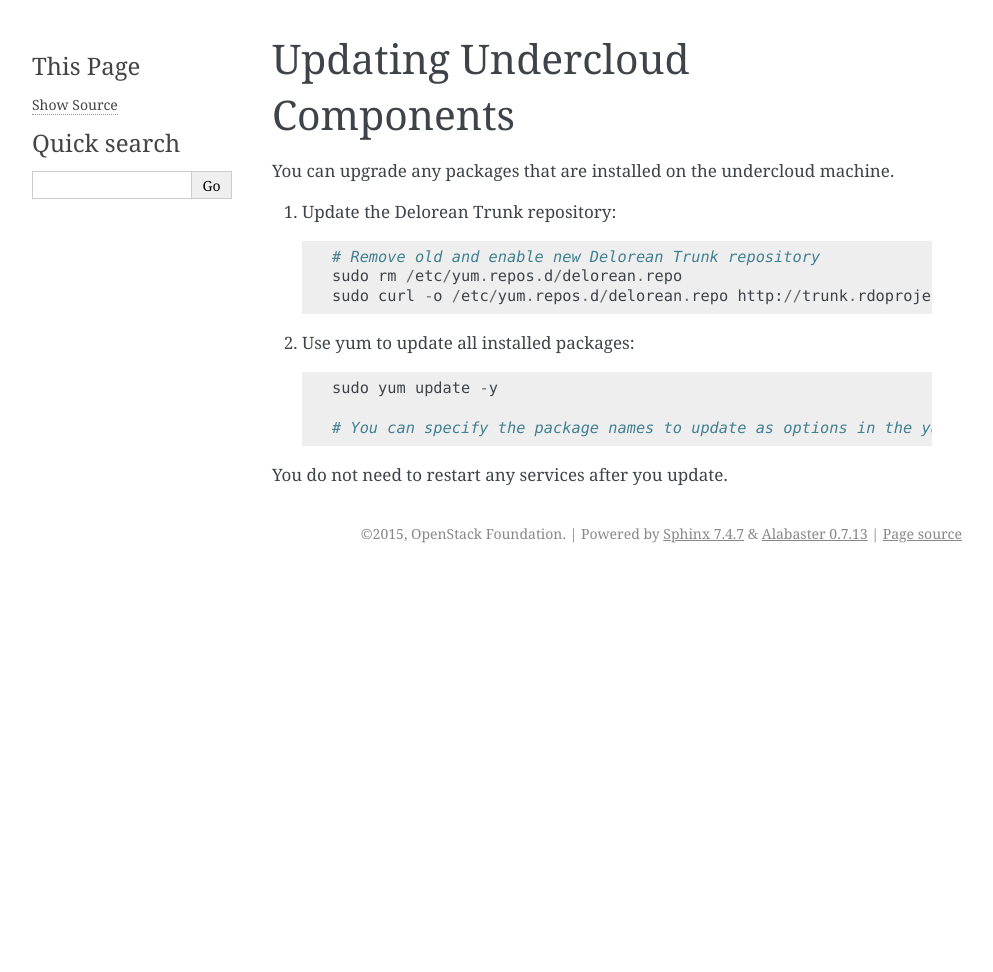
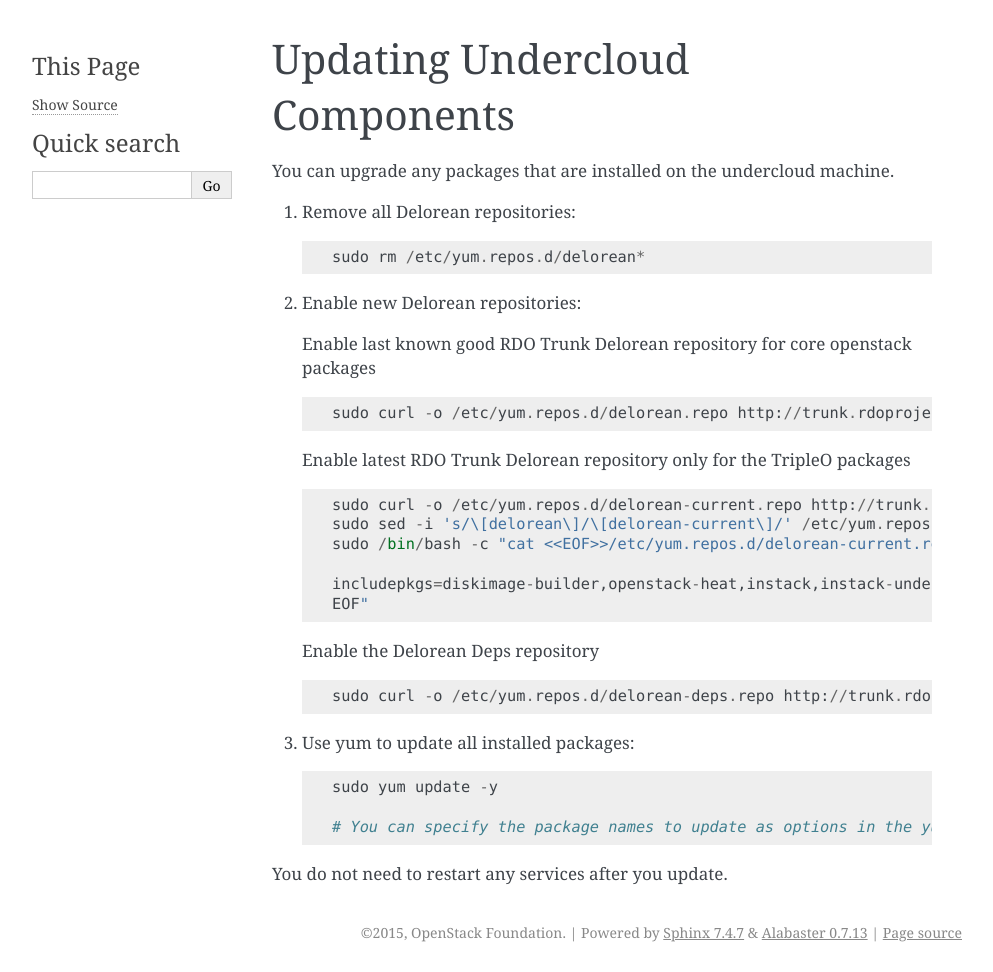
Before and after one commit to openstack-archive/tripleo-docs, a Sphinx documentation site: the page built from doc/source/installation/updating.rst, in a window 1280 px wide. Shown: the whole page, without its empty margins (148-1141 px from the left). Built offline with Sphinx 7.4.7, drawn with Linux system fonts in a browser that asks for light colours; before the commit the page ends 900 px from its top, so only the background shows below that.

Commit message:
Clean up the basic install instructions
Moved everything not related to the delorean repos out of
repositories.txt so that it can be reused for the update page.

Changed refrences to discovery image to ironic-python-agent image.

Fixed missing DIB_YUM_REPO_CONF export. The ironic-python-agent
ramdisk can not build without this.

Change-Id: I054dedd7749eac093b24ac1e3e4f4e47fdb41fe2

```diff
--- a/doc/source/basic_deployment/basic_deployment_cli.rst
+++ b/doc/source/basic_deployment/basic_deployment_cli.rst
@@ -79,6 +79,11 @@
 
           export NODE_DIST=rhel7
 
+#. Use undercloud delorean repos to build the overcloud images:
+
+    ::
+
+        export DIB_YUM_REPO_CONF="/etc/yum.repos.d/delorean.repo /etc/yum.repos.d/delorean-deps.repo"
 
 #. Build the required images:
 
--- a/doc/source/installation/updating.rst
+++ b/doc/source/installation/updating.rst
@@ -3,14 +3,18 @@
 
 You can upgrade any packages that are installed on the undercloud machine.
 
-#. Update the Delorean Trunk repository::
+#. Remove all Delorean repositories::
 
+       sudo rm /etc/yum.repos.d/delorean*
 
-       # Remove old and enable new Delorean Trunk repository
-       sudo rm /etc/yum.repos.d/delorean.repo
-       sudo curl -o /etc/yum.repos.d/delorean.repo http://trunk.rdoproject.org/centos7/current-passed-ci/delorean.repo
+#. Enable new Delorean repositories:
 
-#. Use yum to update all installed packages::
+.. include:: ../repositories.txt
+
+.. We need to manually continue our list numbering here since the above
+  "include" directive breaks the numbering.
+
+3. Use yum to update all installed packages::
 
     sudo yum update -y
 
--- a/doc/source/repositories.txt
+++ b/doc/source/repositories.txt
@@ -1,19 +1,13 @@
-   Enable epel
-
-   ::
-
-     sudo yum -y install epel-release
-
-
-   Enable last known good RDO Trunk Delorean repository
+   Enable last known good RDO Trunk Delorean repository for core openstack packages
 
    ::
 
        sudo curl -o /etc/yum.repos.d/delorean.repo http://trunk.rdoproject.org/centos7/current-tripleo/delorean.repo
 
+   Enable latest RDO Trunk Delorean repository only for the |project| packages
+
    ::
 
-     # Enable latest RDO Trunk Delorean repository
      sudo curl -o /etc/yum.repos.d/delorean-current.repo http://trunk.rdoproject.org/centos7/current/delorean.repo
      sudo sed -i 's/\[delorean\]/\[delorean-current\]/' /etc/yum.repos.d/delorean-current.repo
      sudo /bin/bash -c "cat <<EOF>>/etc/yum.repos.d/delorean-current.repo
```
Also changed, not shown: other parts of doc/source/basic_deployment/basic_deployment_cli.rst (+4 -11 lines), other parts of doc/source/repositories.txt (+0 -7 lines), doc/source/installation/installing.rst (+10 -2 lines).
